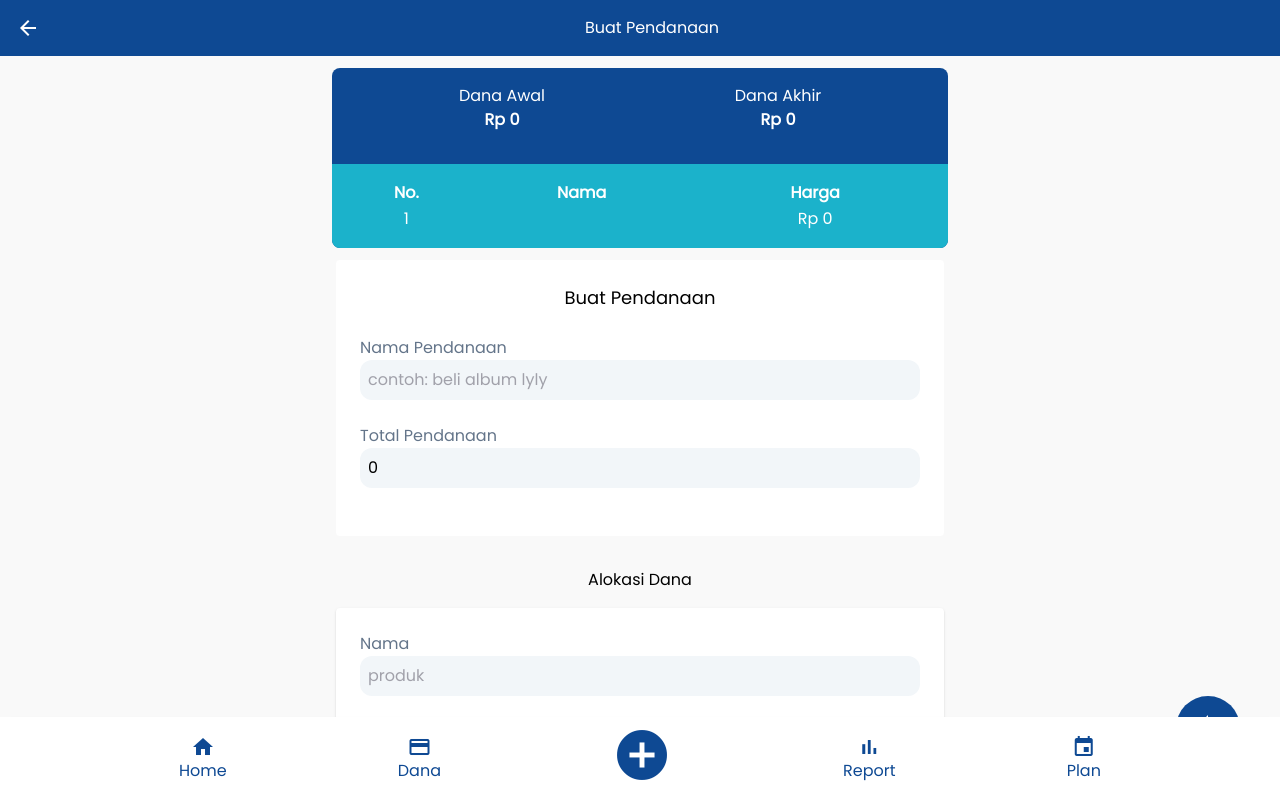
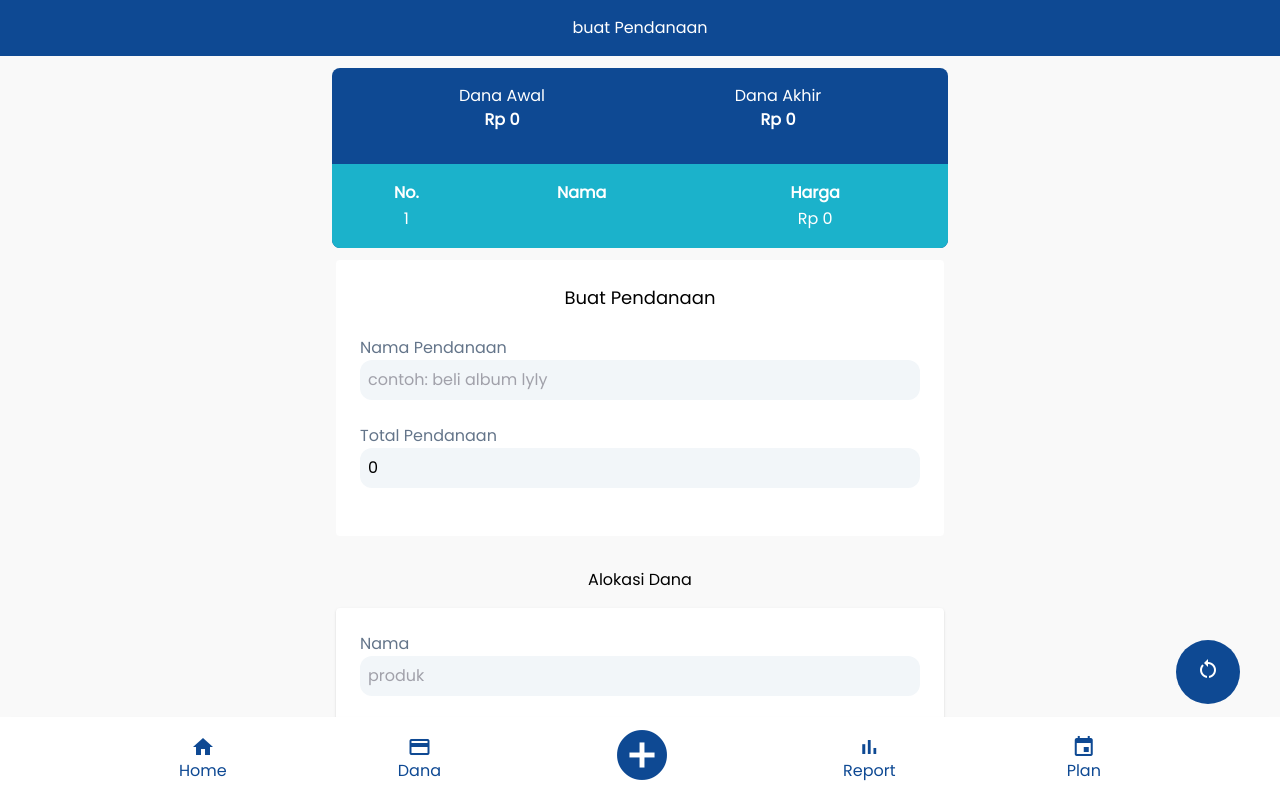
Before and after one commit to JenabB/react-alokasi-dana, a React (Create React App) app: page /create in a window 1280 px wide. Shown: the top 798 px of the page. Built offline with nearby package versions, Linux system fonts and the light colour scheme.

Commit message:
change app bar

```diff
--- a/src/components/FloatinResetButton.js
+++ b/src/components/FloatinResetButton.js
@@ -4,7 +4,7 @@ import { motion } from "framer-motion";
 const FloatingResetButton = () => {
   return (
     <motion.button
-      className="p-0 fixed bottom-10 right-10 w-16 h-16 bg-primary rounded-full"
+      className="p-0 fixed bottom-24 right-10 w-16 h-16 bg-primary rounded-full"
       animate={{ rotate: 360 }} //animasi memutar 360 derajat
       transition={{ duration: 2 }}
       whileTap={{
--- /dev/null
+++ b/src/components/common/AppBar.js
@@ -0,0 +1,12 @@
+import React from "react";
+
+//app bar
+const AppBar = ({ title }) => {
+  return (
+    <nav className="bg-primary p-4 text-center text-white">
+      <h1>{title}</h1>
+    </nav>
+  );
+};
+
+export default AppBar;
--- a/src/pages/C.CreatePendanaan.js
+++ b/src/pages/C.CreatePendanaan.js
@@ -1,5 +1,5 @@
 //components
-import AppBarWithBackButton from "components/AppBarWithBackButton";
+
 import FloatingResetButton from "components/FloatinResetButton";
 
 import Header from "components/createPendanaan/C1.Header";
@@ -7,6 +7,7 @@ import Form from "components/createPendanaan/C2.Form";
 import { motion } from "framer-motion";
 
 import Helmet from "react-helmet";
+import AppBar from "components/common/AppBar";
 
 const CreatePendanaan = () => {
   return (
@@ -33,7 +34,7 @@ const CreatePendanaan = () => {
         <link rel="canonical" href="http://mysite.com/example" />
       </Helmet>
 
-      <AppBarWithBackButton title="Buat Pendanaan" />
+      <AppBar title="buat Pendanaan" />
 
       <div className="lg:w-2/4 mx-auto w-full  pb-20">
         <Header />
--- a/src/pages/F.ViewAllPendanaan.js
+++ b/src/pages/F.ViewAllPendanaan.js
@@ -6,12 +6,13 @@ import moment from "moment";
 import { GlobalContext } from "context/GlobalState";
 
 //component
-import AppBarWithBackButton from "components/AppBarWithBackButton";
+
 import Pendanaan from "components/common/Pendanaan";
 import { motion } from "framer-motion";
 
 import { searchInput } from "theme/inputTheme";
 import { formatRp } from "utils/formatRp";
+import AppBar from "components/common/AppBar";
 
 const ViewAllPendanaan = () => {
   const [groupByDate, setGroupByDate] = useState([]);
@@ -104,7 +105,8 @@ const ViewAllPendanaan = () => {
         <title>Semua Pendanaan</title>
         <link rel="canonical" href="http://mysite.com/example" />
       </Helmet>
-      <AppBarWithBackButton title="Semua Pendanaan" />
+
+      <AppBar title="Semua Pendanaan" />
       <div className="text-center my-7">
         <input
           type="search"
@@ -115,7 +117,7 @@ const ViewAllPendanaan = () => {
         />
       </div>
 
-      <div className="lg:w-2/4 mx-auto w-full">
+      <div className="lg:w-2/4 mx-auto w-full pb-20">
         <div className="grid">
           {groupByDate.length > 0 ? (
             groupByDate.map((g, i) => (
--- a/src/pages/I.Report.js
+++ b/src/pages/I.Report.js
@@ -6,12 +6,13 @@ import { Link } from "react-router-dom";
 import { GlobalContext } from "context/GlobalState";
 
 //components
-import AppBarWithBackButton from "components/AppBarWithBackButton";
+
 import ReportChart from "components/common/ReportChart";
 import { motion } from "framer-motion";
 
 import { reportData } from "../utils/mockData";
 import moment from "moment";
+import AppBar from "components/common/AppBar";
 
 const Report = () => {
   const { historyPendanaan } = useContext(GlobalContext);
@@ -82,8 +83,7 @@ const Report = () => {
         <title>Report</title>
       </Helmet>
 
-      <AppBarWithBackButton title="Report" />
-
+      <AppBar title="Report" />
       <div>
         {historyPendanaan.length === 0 ? (
           <div>
--- a/src/pages/J.Plan.js
+++ b/src/pages/J.Plan.js
@@ -1,11 +1,12 @@
 import { useState, useContext } from "react";
-import AppBar from "components/home/B1.AppBar";
+
 import AddPlanModal from "components/plan/AddPlanModal";
 import React from "react";
 import { Outlet, NavLink } from "react-router-dom";
 import { GlobalContext } from "context/GlobalState";
 import NoPlan from "components/plan/NoPlan";
 import { motion } from "framer-motion";
+import AppBar from "components/common/AppBar";
 const Plan = () => {
   const [isShow, setIshow] = useState(false);
   const { plan } = useContext(GlobalContext);
@@ -33,7 +34,7 @@ const Plan = () => {
       }}
       className="pb-20"
     >
-      <AppBar />
+      <AppBar title="Plan" />
       <AddPlanModal isShow={isShow} handleShow={handleShow} />
       <div className="p-4">
         <h1>Tulis rencana pendanaan disini</h1>
```
